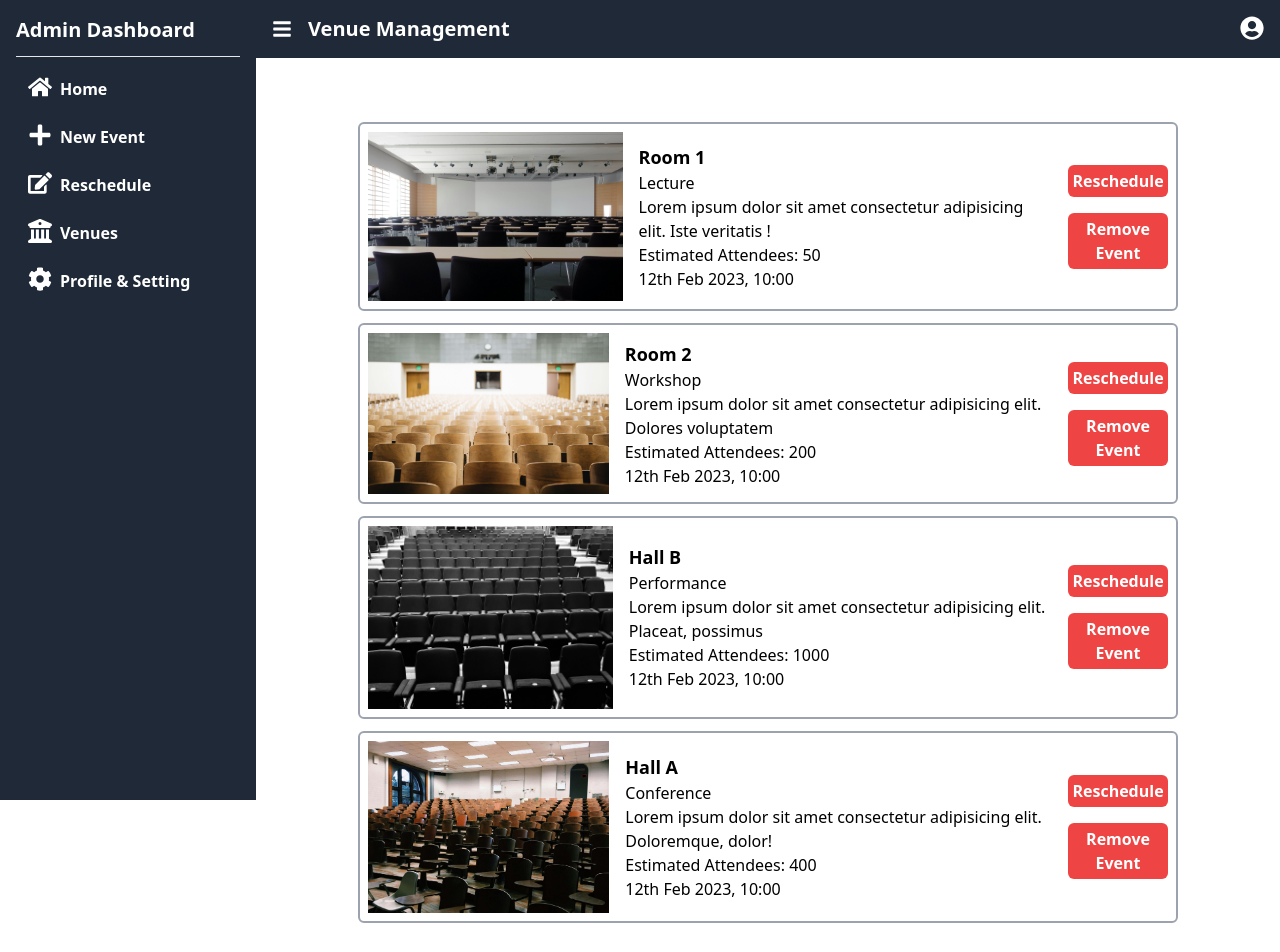
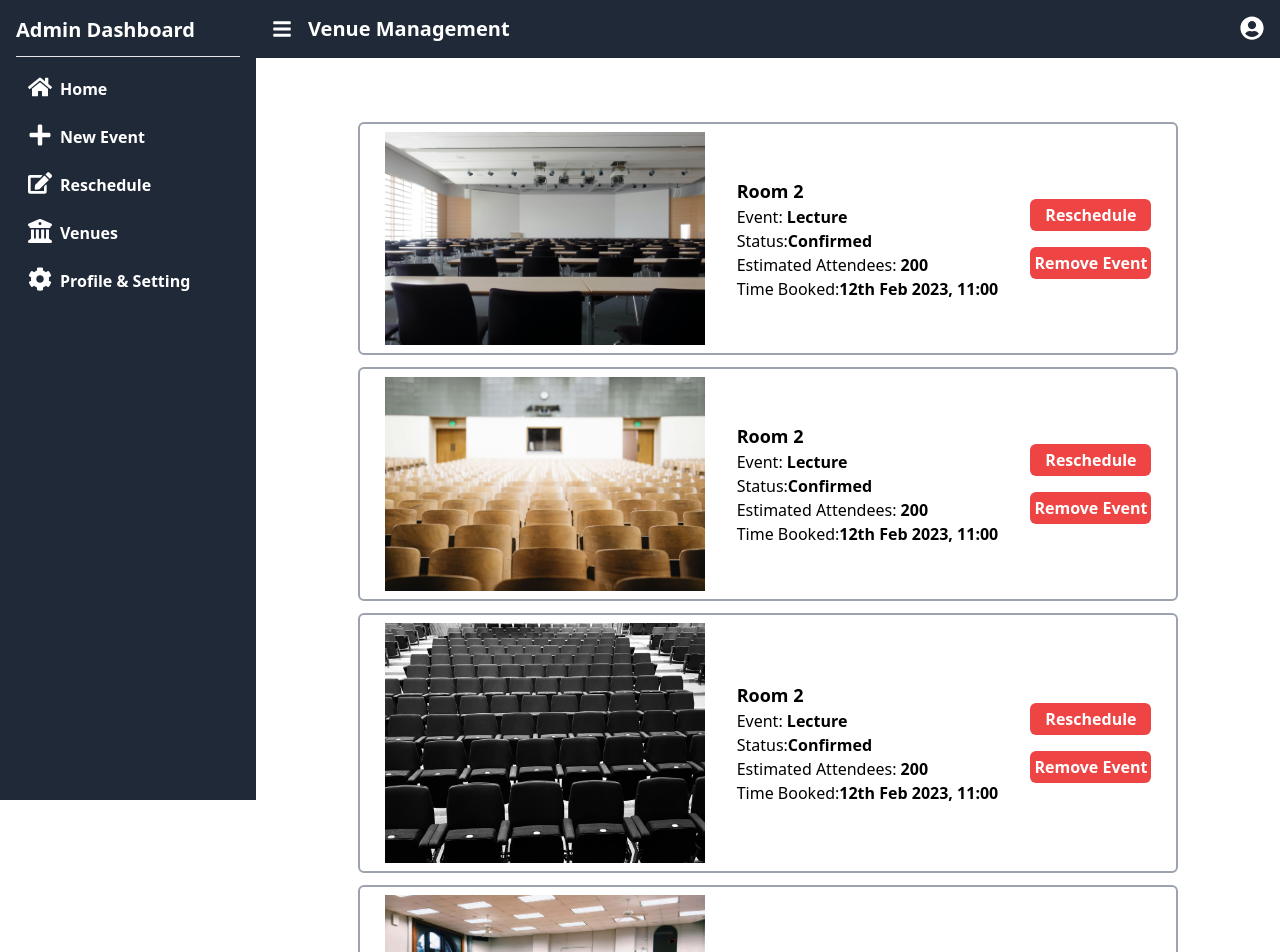
Before and after one commit to isferdinand/Venue-Management-Sys, a React (Vite) app in the folder client/: page /reschedule in a window 1280 px wide. Shown: the top 952 px of the page. Before the commit the page ends 923 px from the top, so only its background shows below. Built offline with nearby package versions, Linux system fonts and the light colour scheme.

Commit message:
deleted the lorem ipsum holding text

```diff
--- a/client/src/pages/Reschedule/reschedule.jsx
+++ b/client/src/pages/Reschedule/reschedule.jsx
@@ -29,11 +29,11 @@ const Reschedule = () => {
                         <img src={room1} alt="event" className='w-80' />
                     </div>
                     <div className="flex flex-col">
-                        <h2 className='text-lg font-bold'>Room 1</h2>
-                        <h3>Lecture</h3>
-                        <p>Lorem ipsum dolor sit amet consectetur adipisicing elit. Iste veritatis !</p>
-                        <p>Estimated Attendees: 50</p>
-                        <h3>12th Feb 2023, 10:00</h3>
+                        <h2 className='text-lg font-bold'>Room 2</h2>
+                        <h3>Event: <span className='font-semibold'>Lecture</span></h3>
+                        <p>Status:<span className='font-semibold'>Confirmed</span></p>
+                        <p>Estimated Attendees: <span className='font-semibold'>200</span></p>
+                        <h3>Time Booked:<span className='font-semibold'>12th Feb 2023, 11:00</span></h3>
                     </div>
                     <div>
                         <div className='flex flex-col gap-4'>
@@ -48,10 +48,10 @@ const Reschedule = () => {
                     </div>
                     <div className="flex flex-col">
                         <h2 className='text-lg font-bold'>Room 2</h2>
-                        <h3>Workshop</h3>
-                        <p>Lorem ipsum dolor sit amet consectetur adipisicing elit. Dolores voluptatem </p>
-                        <p>Estimated Attendees: 200</p>
-                        <h3>12th Feb 2023, 10:00</h3>
+                        <h3>Event: <span className='font-semibold'>Lecture</span></h3>
+                        <p>Status:<span className='font-semibold'>Confirmed</span></p>
+                        <p>Estimated Attendees: <span className='font-semibold'>200</span></p>
+                        <h3>Time Booked:<span className='font-semibold'>12th Feb 2023, 11:00</span></h3>
                     </div>
                     <div>
                         <div className='flex flex-col gap-4'>
@@ -65,11 +65,11 @@ const Reschedule = () => {
                         <img src={Hall2} alt="event" className=' w-80' />
                     </div>
                     <div className="flex flex-col">
-                        <h2 className='text-lg font-bold'>Hall B</h2>
-                        <h3>Performance</h3>
-                        <p>Lorem ipsum dolor sit amet consectetur adipisicing elit. Placeat, possimus</p>
-                        <p>Estimated Attendees: 1000</p>
-                        <h3>12th Feb 2023, 10:00</h3>
+                        <h2 className='text-lg font-bold'>Room 2</h2>
+                        <h3>Event: <span className='font-semibold'>Lecture</span></h3>
+                        <p>Status:<span className='font-semibold'>Confirmed</span></p>
+                        <p>Estimated Attendees: <span className='font-semibold'>200</span></p>
+                        <h3>Time Booked:<span className='font-semibold'>12th Feb 2023, 11:00</span></h3>
                     </div>
                     <div>
                         <div className='flex flex-col gap-4'>
@@ -83,11 +83,11 @@ const Reschedule = () => {
                         <img src={Hall1} alt="event" className='w-80' />
                     </div>
                     <div className="flex flex-col">
-                        <h2 className='text-lg font-bold'>Hall A</h2>
-                        <h3>Conference</h3>
-                        <p>Lorem ipsum dolor sit amet consectetur adipisicing elit. Doloremque, dolor!</p>
-                        <p>Estimated Attendees: 400</p>
-                        <p>12th Feb 2023, 10:00</p>
+                        <h2 className='text-lg font-bold'>Room 2</h2>
+                        <h3>Event: <span className='font-semibold'>Conference</span></h3>
+                        <p>Status:<span className='font-semibold'>Confirmed</span></p>
+                        <p>Estimated Attendees: <span className='font-semibold'>200</span></p>
+                        <h3>Time Booked:<span className='font-semibold'>12th Feb 2023, 11:00</span></h3>
                     </div>
                     <div>
                         <div className='flex flex-col gap-4'>
```
